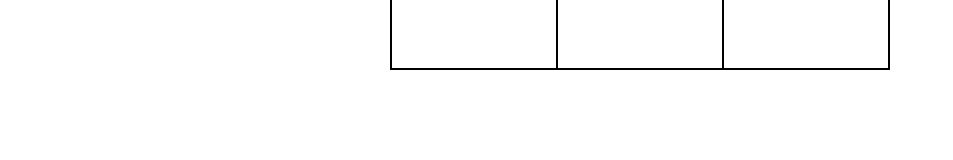
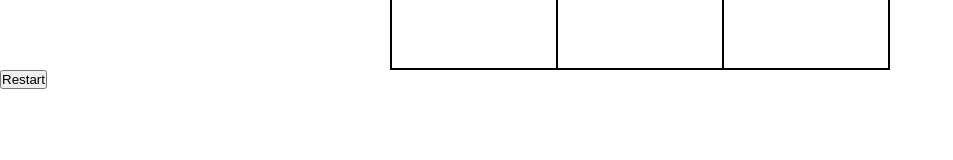
Before and after one commit to 0lympusMons/Tic-Tac-Toe, a plain HTML site: page index.html in a window 1280 px wide. Shown: the part 530-690 px from the top of the page, without its empty margins (0-953 px from the left). Drawn offline with Linux system fonts and the light colour scheme.

Commit message:
Add button

```diff
--- a/index.html
+++ b/index.html
@@ -29,6 +29,10 @@
         </div>
     </div>
 
+    <div class="button__wrapper">
+        <button>Restart</button>
+    </div>
+
     <footer>Copyright © 2023 <a href="https://github.com/0lympusMons">0lympusMons</a> </footer>
 
 </body>
```
